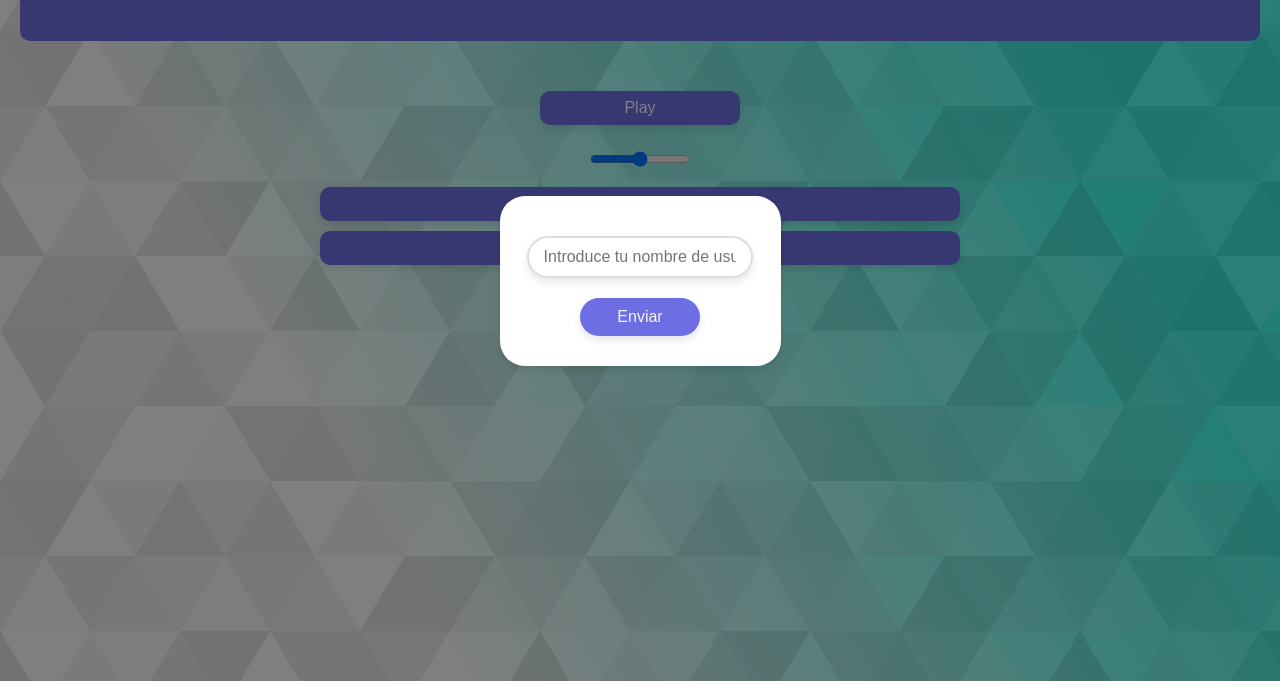
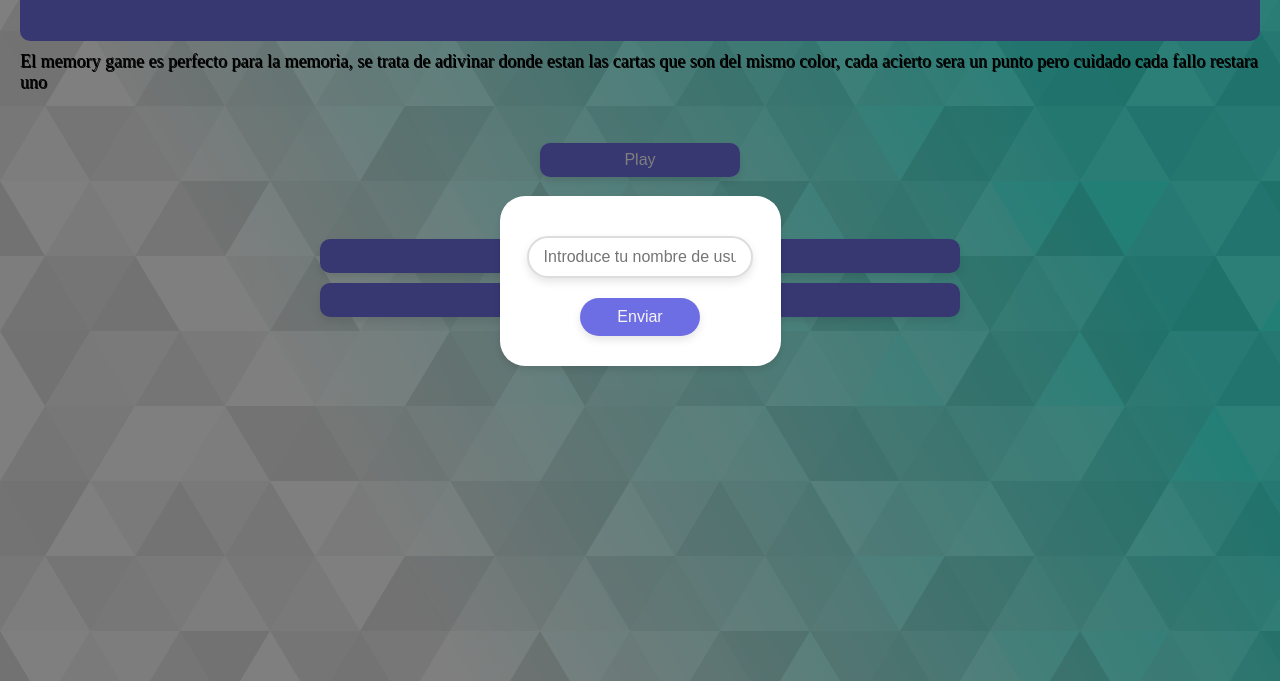
Before and after one commit to FRANCISCOJESUS1980/memorygame, a website built with Vite: page index.html in a window 1280 px wide. Shown: the part 119-800 px from the top of the page. Built offline with nearby package versions, Linux system fonts and the light colour scheme.

Commit message:
feat arreglando estilos pagina

```diff
--- a/index.html
+++ b/index.html
@@ -14,8 +14,15 @@
     <header>
       <h1>JUEGA Y GANA</h1>
     </header>
+    <div class="instrucciones">
+      <p>
+        El memory game es perfecto para la memoria, se trata de adivinar donde
+        estan las cartas que son del mismo color, cada acierto sera un punto
+        pero cuidado cada fallo restara uno
+      </p>
+    </div>
+
     <div id="app"></div>
-
     <div id="score-container"></div>
     <div class="music-controls">
       <button id="playPauseBtn">Play</button>
@@ -29,7 +36,6 @@
       />
     </div>
     <button id="play-again" class="jugarDeNuevo">Volver a jugar</button>
-
     <script type="module" src="./main.js"></script>
   </body>
 </html>
--- a/public/assets/componentes/utils.scss
+++ b/public/assets/componentes/utils.scss
@@ -43,3 +43,8 @@ button:focus {
 button:active {
   background-color: var(--tercer-bg-color);
 }
+.instrucciones {
+  margin: 10px 20px;
+  font-size: large;
+  text-shadow: 1px 1px black;
+}
```
